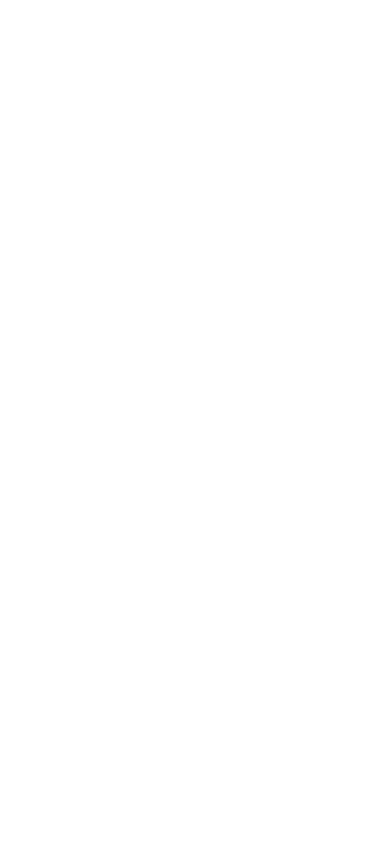
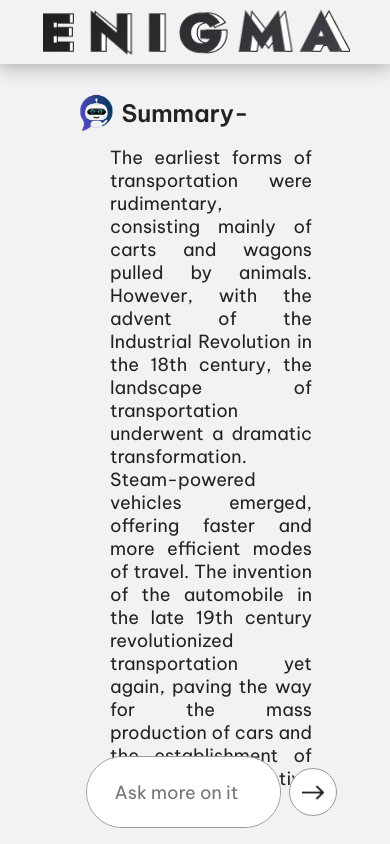
Before and after one commit to Aryankarma/EnigmaFrontEnd, a Next.js app: page /conversation in a window 390 px wide. Before the commit this address had no page. Built offline with nearby package versions, Linux system fonts and the light colour scheme.

Commit message:
responsive updates required

```diff
--- a/app/conversation/convostyles.module.scss
+++ b/app/conversation/convostyles.module.scss
@@ -27,7 +27,7 @@ $navbarGradEnd: #1765A9;
     h2{
         font-size: 24px;
         font-weight: 600;
-        margin: 1rem 0;
+        margin: .5rem 0;
         display: flex;
         align-items: center;
         transform: translate(-2.8%);
@@ -64,6 +64,26 @@ $navbarGradEnd: #1765A9;
 #containers{
     padding-bottom: 2rem;
     width: 60vw;
+    .que{
+        padding: 1rem;
+        border: 1px solid #999;
+        background: #dedede30;
+        border-radius: 0 15px 15px 15px;
+
+    }
+    .youLogo{
+        height: 35px;
+        width: 35px;
+        margin-left: 7.5px;
+        // margin-top: 1rem;
+    }
+    .marginTop1rem{
+        margin-top: 2.5rem;
+    }
+    .robotIconImg{
+        height: 50px;
+        width: 50px;
+    }
 }
 .summary, .keypoints{
     // padding: 2rem 3rem;
--- a/app/conversation/page.jsx
+++ b/app/conversation/page.jsx
@@ -7,19 +7,26 @@ import Image from 'next/image';
 import { useRouter } from "next/navigation";
 import { Content } from "next/font/google";
 
+const data = {
+    Summary: "The earliest forms of transportation were rudimentary, consisting mainly of carts and wagons pulled by animals. However, with the advent of the Industrial Revolution in the 18th century, the landscape of transportation underwent a dramatic transformation. Steam-powered vehicles emerged, offering faster and more efficient modes of travel. The invention of the automobile in the late 19th century revolutionized transportation yet again, paving the way for the mass production of cars and the establishment of the automotive industry. ",
+    keyPoints: ["Early transportation: Carts and wagons pulled by animals.","Industrial Revolution: Transformation of transportation.", 'Steam-powered vehicles: Faster and more efficient travel.', "Invention of the automobile: Revolutionized transportation.", "Mass production of cars: Establishment of the automotive industry.", "Invention of the automobile: Revolutionized transportation."],
+    Q: "What is this case about?",
+    A: "This case is about xyz"
+}
+
 function Convo(){
 
-    const sessionSummaryData = window.sessionStorage.getItem("summary_response");
-    const router = useRouter();
-    const [summarydataupdate, setsummarydataupdate] = useState("")
+    // const sessionSummaryData = window.sessionStorage.getItem("summary_response");
+    // const router = useRouter();
+    // const [summarydataupdate, setsummarydataupdate] = useState("")
 
-    if (!sessionSummaryData) {
-        router.push("/");
-        return;
-    };
+    // if (!sessionSummaryData) {
+    //     router.push("/");
+    //     return;
+    // };
 
-    console.log()
-    const summaryData = JSON.parse(sessionSummaryData);
+    // console.log()
+    // const summaryData = JSON.parse(sessionSummaryData);
 
     const [inputData, updateData] = useState("")
 
@@ -34,7 +41,7 @@ function Convo(){
 
 //   useEffect(()=>{
 
-    let data = ""
+    // let data = ""
 
     async function apifetch () {
       try{
@@ -52,14 +59,14 @@ function Convo(){
         console.log("aip not working")
       }
 
-      data = await dataraw.json();
+    //   data = await dataraw.json();
       console.log(data.content)
 
       }catch(error){
         console.log("got error: \n", error)
       }
     }
-    apifetch()
+    // apifetch()
 
 //   },[])
 
@@ -76,33 +83,74 @@ function Convo(){
 
             <div id={styles.containers}>
                 <h2>
-                    <Image
-                        className={styles.inputArrow}
+                    {/* <Image
+                        className={styles.robotIconImg}
                         src="/img/robotIcoEdit.png"
                         width={50}
                         height={50}
                         alt="roboIcon"
-                    />
+                    /> */}
+
+                    <img className={styles.robotIconImg} src="/img/robotIcoEdit.png" alt="roboIcon" />
+
                 Summary-</h2>
-                <p className={styles.summary}>{summaryData.summary}</p>
+                <p className={styles.summary}>{data.Summary}</p>
             </div>
 
             <div id={styles.containers}>
                 <h2>
-                <Image
-                        className={styles.inputArrow}
+                {/* <Image
+                        className={styles.robotIconImg}
                         src="/img/robotIcoEdit.png"
                         width={50}
                         height={50}
                         alt="roboIcon"
-                    />
+                    /> */}
+
+                <img className={styles.robotIconImg} src="/img/robotIcoEdit.png" alt="roboIcon" />
+
+
                 Key Entities-</h2>
                 <ol className={styles.keypoints}>
-                    {summaryData.key_entities.map((input, index)=>{
+                    {console.log(data)}
+                    {data.keyPoints.map((input, index)=>{
                         return <li key={index}>{input}</li>
                     })}
                 </ol>
 
+            </div>
+
+
+            <div id={styles.containers}>
+                <h2 className={styles.marginTop1rem}>
+                    {/* <Image
+                        className={styles.robotIconImg}
+                        src="/img/youLogo.png"
+                        width={40}
+                        height={40}
+                        alt="roboIcon"
+                    /> */}
+
+                    <img className={styles.youLogo} src="/img/youLogo.png" alt="user logo" />
+
+                You</h2>
+                <p className={styles.que}>{data.Q}</p>
+            </div>
+
+            <div id={styles.containers}>
+                <h2>
+                    {/* <Image
+                        className={styles.robotIconImg}
+                        src="/img/robotIcoEdit.png"
+                        width={50}
+                        height={50}
+                        alt="roboIcon"
+                    /> */}
+
+                    <img className={styles.robotIconImg} src="/img/robotIcoEdit.png" alt="roboIcon" />
+
+                Enigma</h2>
+                <p className={styles.ans}>{data.A}</p>
             </div>
 
         </div>
--- a/app/page.module.scss
+++ b/app/page.module.scss
@@ -45,6 +45,7 @@ $navHeight: 4.5rem;
   z-index: 2;
   text-align: center;
   opacity: .96;
+  background-color: $lightBackground;
 }
 
 .enigma{
```
Also changed, not shown: public/img/youLogo.png (added).
